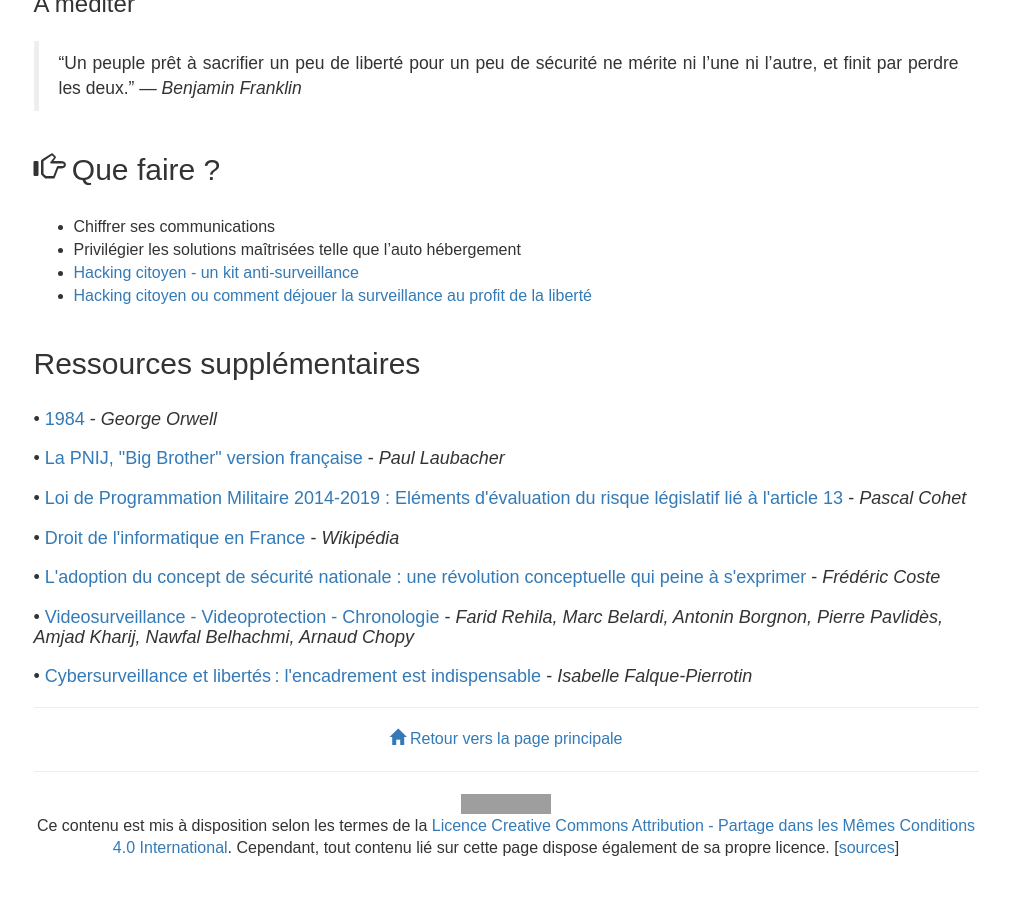
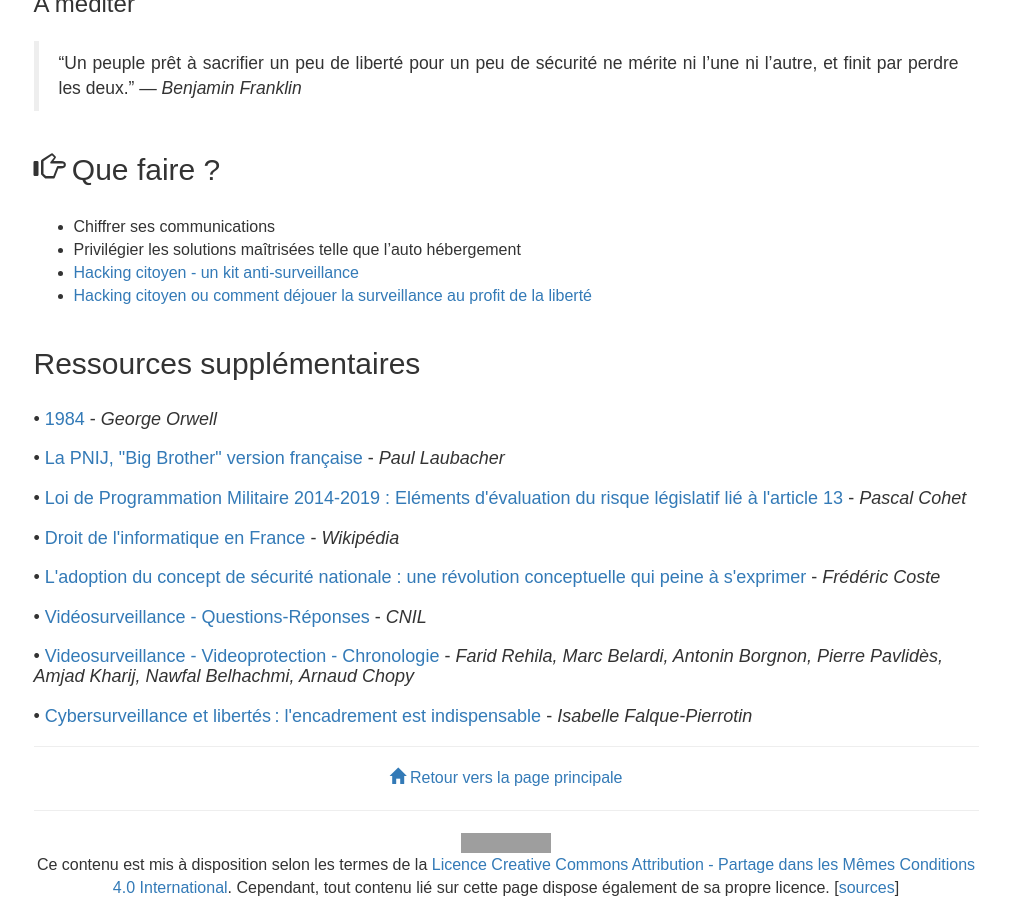
Before and after one commit to willdurand/jenairienacacher.fr, a Jekyll site: the page built from _posts/2014-01-22-surveillance.md, in a window 1280 px wide and 900 px high, scrolled down 1884 px. Shown: the whole window, without its empty margins (134-1144 px from the left). Built offline with Jekyll 4.4.1, drawn with Linux system fonts in a browser that asks for light colours; some web fonts are replaced; Markdown is read by kramdown in place of the engine named in the settings; comment, search, counter and statistics services are not loaded; before the commit the page ends 2744 px from its top, so only the background shows below that; grey boxes are pictures that could not be loaded.

Commit message:
add ressource Vidéosurveillance - Questions-Réponses from CNIL

```diff
--- a/_posts/2014-01-22-surveillance.md
+++ b/_posts/2014-01-22-surveillance.md
@@ -33,6 +33,11 @@ resources:
         authors:
             - Frédéric Coste
 
+    -
+        title: "Vidéosurveillance - Questions-Réponses"
+        url: http://www.cnil.fr/les-themes/videosurveillance/questions-reponses/
+        authors:
+            - CNIL
     -
         title: "Videosurveillance - Videoprotection - Chronologie"
         url: http://www.videosurveillance-videoprotection.fr/chronologie
```
